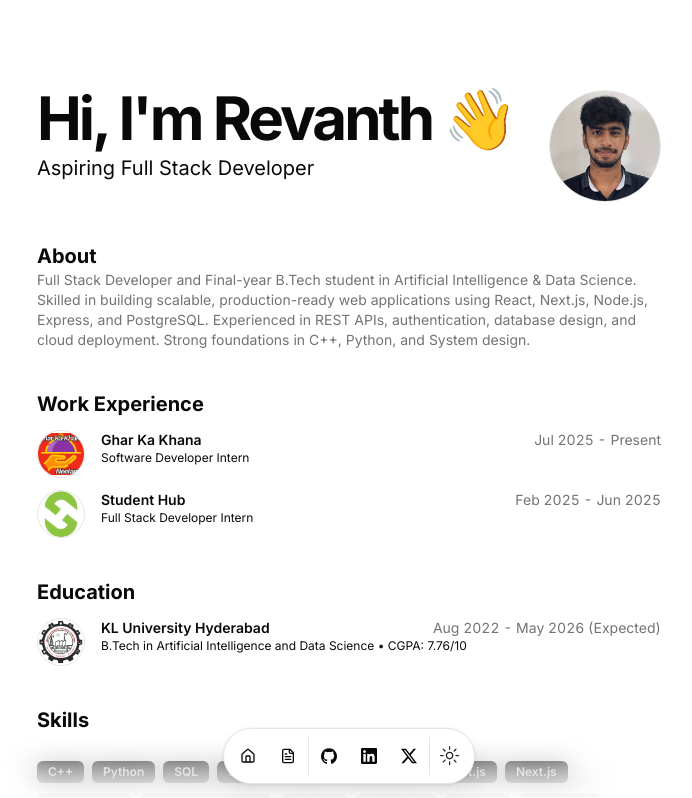
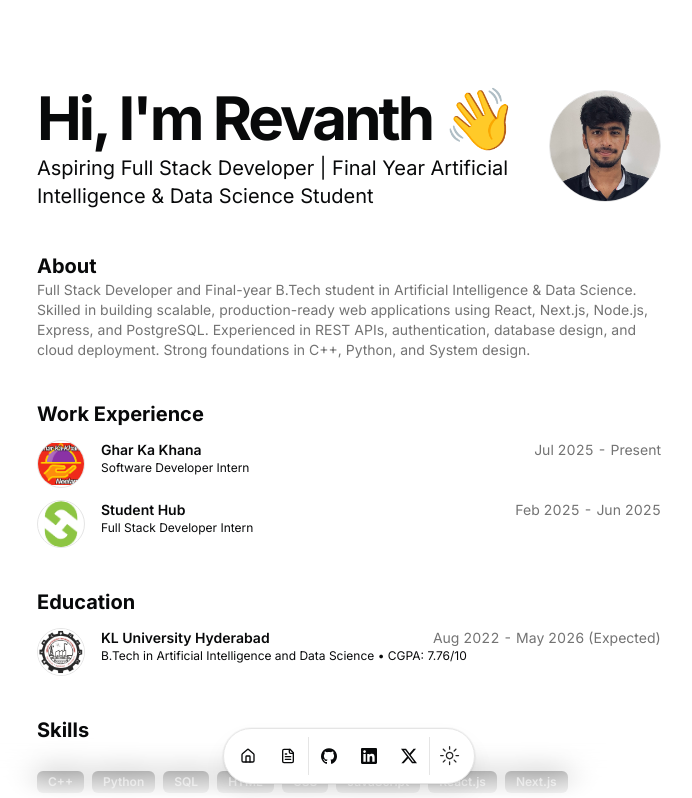
Before and after one commit to rev2607/portfolio_rev, a Next.js app: page / in a window 1280 px wide. Shown: the top 798 px of the page, without its empty margins (291-983 px from the left). Built offline with nearby package versions, Linux system fonts and the light colour scheme.

Commit message:
Update resume.tsx

```diff
--- a/src/data/resume.tsx
+++ b/src/data/resume.tsx
@@ -8,7 +8,7 @@ export const DATA = {
   location: "Hyderabad, IN",
   locationLink: "https://www.google.com/maps/place/Hyderabad",
   description:
-    "Aspiring Full Stack Developer",
+    "Aspiring Full Stack Developer | Final Year Artificial Intelligence & Data Science Student",
   summary: `Full Stack Developer and Final-year B.Tech student in Artificial Intelligence & Data Science. Skilled in building scalable, production-ready web applications using React, Next.js, Node.js, Express, and PostgreSQL. Experienced in REST APIs, authentication, database design, and cloud deployment. Strong foundations in C++, Python, and System design.`,
   avatarUrl: "/profile.jpg",
   skills: [
```
